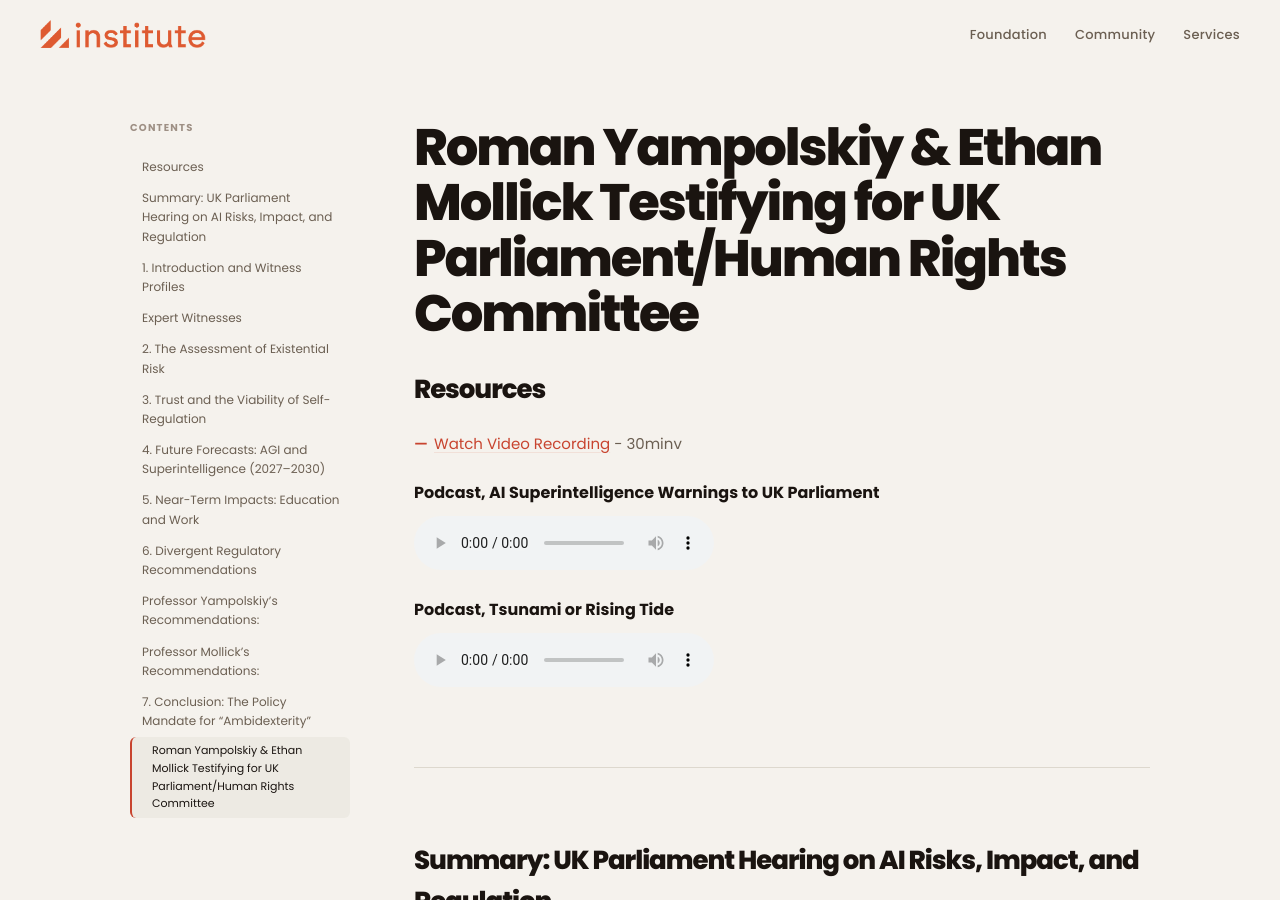
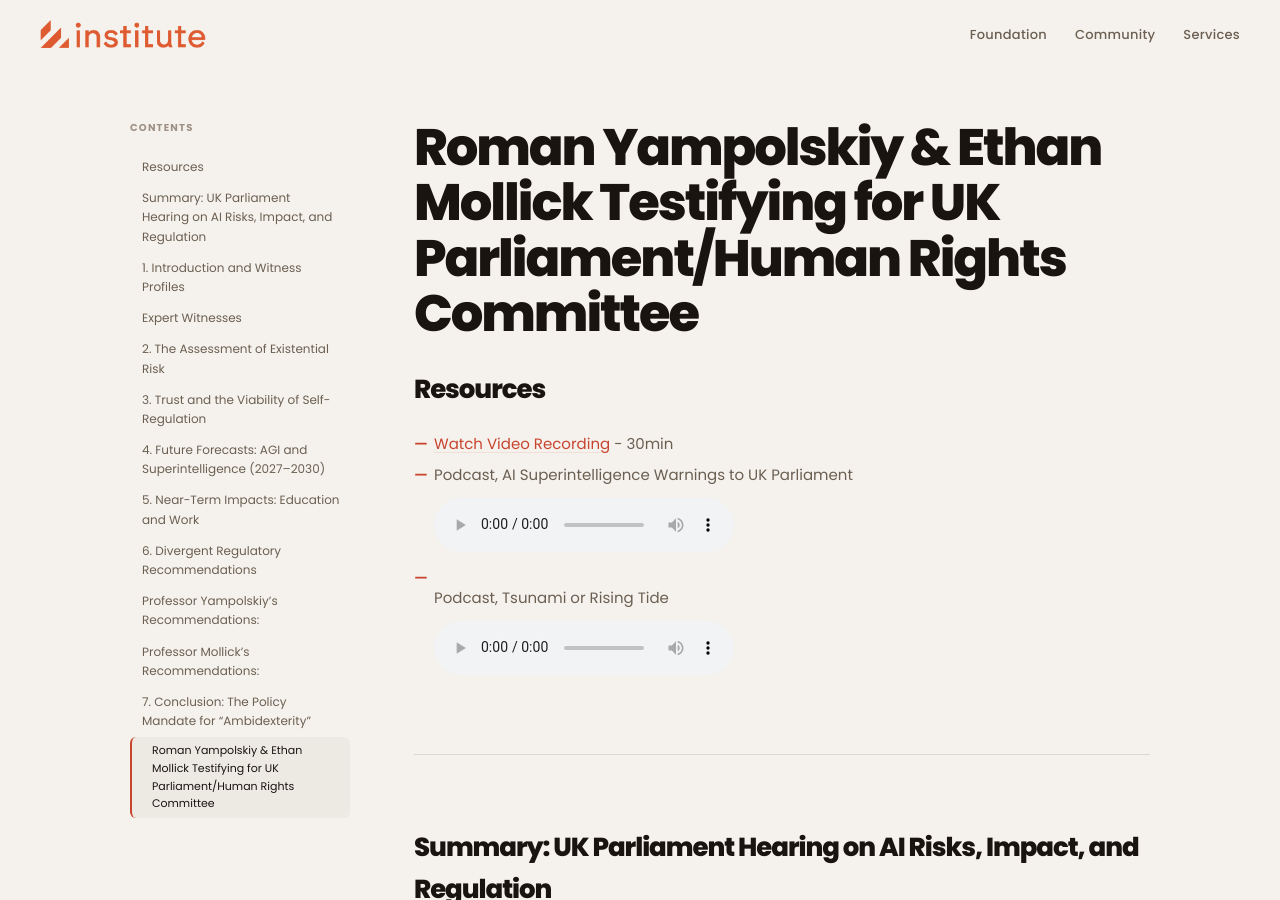
Before and after one commit to selfdriven-foundation/selfdriven-institute, a Jekyll site: the page built from docs/pages/resources/resource-summary-uk-parliament-hearing-on-ai-risks-Impact-and-regulation.md, in a window 1280 px wide and 900 px high. Built offline with Jekyll 4.4.1, drawn with Linux system fonts in a browser that asks for light colours.

Commit message:
Update resource-summary-uk-parliament-hearing-on-ai-risks-Impact-and-regulation.md

```diff
--- a/docs/pages/resources/resource-summary-uk-parliament-hearing-on-ai-risks-Impact-and-regulation.md
+++ b/docs/pages/resources/resource-summary-uk-parliament-hearing-on-ai-risks-Impact-and-regulation.md
@@ -9,19 +9,22 @@ description: "The UK Parliament Joint Committee on Human Rights convened this he
 
 ## Resources
 
-- [Watch Video Recording](https://youtu.be/7R1T80zv27Q) - 30minv
-
-<div style="font-weight:bold; margin-bottom:10px;">Podcast, AI Superintelligence Warnings to UK Parliament</div>
-<audio controls>
-	<source src="/assets/audio/selfdriven-institute-ai-superintelligence-warnings-to-UK-parliament.m4a" type="audio/mp4">
-	Your browser does not support the audio element.
-</audio>
-
-<div style="font-weight:bold; margin-bottom:10px; margin-top:20px;">Podcast, Tsunami or Rising Tide</div>
-<audio controls>
-	<source src="/assets/audio/selfdriven-institute-ai-tsunami-or-rising-tide.m4a" type="audio/mp4">
-	Your browser does not support the audio element.
-</audio>
+<ul>
+  <li><a href="https://youtu.be/7R1T80zv27Q">Watch Video Recording</a> - 30min</li>
+  <li><div style=" margin-bottom:10px;">Podcast, AI Superintelligence Warnings to UK Parliament</div>
+		<audio controls>
+			<source src="/assets/audio/selfdriven-institute-ai-superintelligence-warnings-to-UK-parliament.m4a" type="audio/mp4">
+			Your browser does not support the audio element.
+		</audio>
+	</li>
+	<li>
+		<div style="margin-bottom:10px; margin-top:20px;">Podcast, Tsunami or Rising Tide</div>
+		<audio controls>
+			<source src="/assets/audio/selfdriven-institute-ai-tsunami-or-rising-tide.m4a" type="audio/mp4">
+			Your browser does not support the audio element.
+		</audio>
+	</li>
+</ul>
 
 ## Summary: UK Parliament Hearing on AI Risks, Impact, and Regulation
 
```
